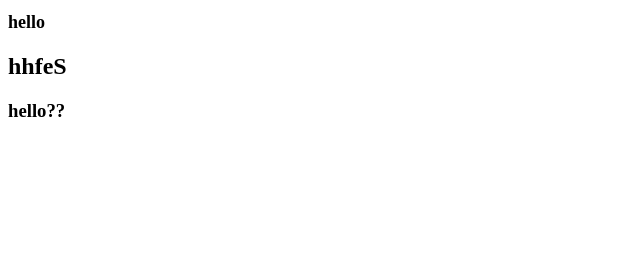
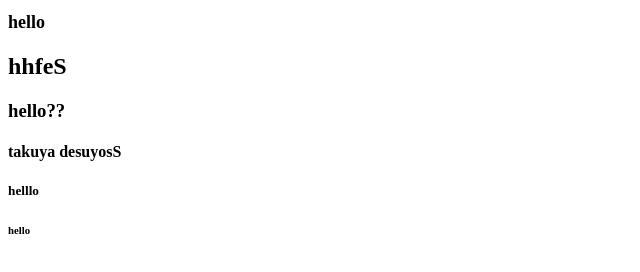
Before and after one commit to takuyan89/css_tr, a plain HTML site: page main.html in a window 1280 px wide. Shown: the whole page, without its empty margins (0-640 px from the left). Drawn offline with Linux system fonts and the light colour scheme.

Commit message:
practice

```diff
--- a/main.html
+++ b/main.html
@@ -10,5 +10,10 @@
     <h1>hello</h1>
     <h2>hhfeS</h2>
     <h3>hello??</h3>
+    <h4>takuya desuyosS</h4>
+    <h5>
+      helllo
+      <h6>hello</h6>
+    </h5>
   </body>
 </html>
```
